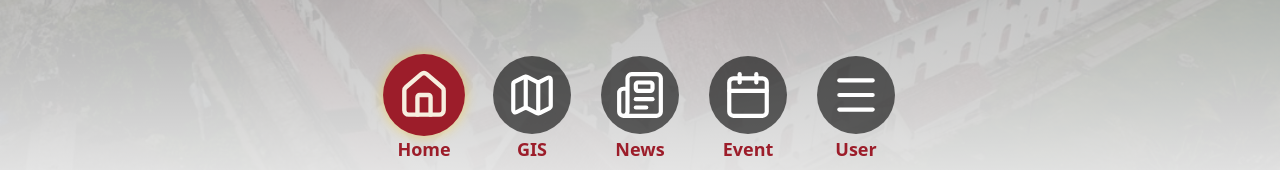
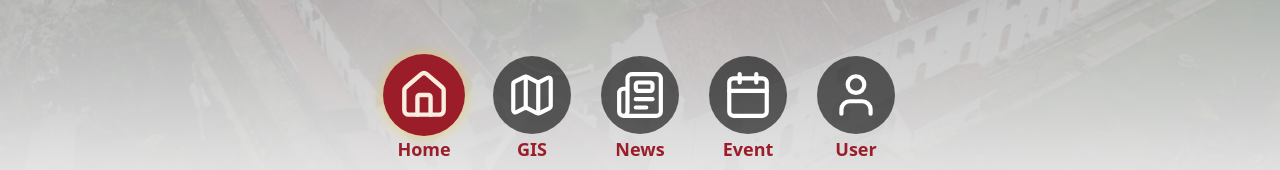
Before and after one commit to dhiyaulhaqaslam/maeki-project, a React (Vite) app: page / in a window 1280 px wide. Shown: the part 611-781 px from the top of the page. Built offline with nearby package versions, Linux system fonts and the light colour scheme.

Commit message:
Changing Menu Icon -> User Icon

```diff
--- a/src/components/BottomNav.tsx
+++ b/src/components/BottomNav.tsx
@@ -1,5 +1,5 @@
 import { useState } from "react";
-import { Home, Map, Newspaper, Calendar, Menu } from "lucide-react";
+import { Home, Map, Newspaper, Calendar, User } from "lucide-react";
 import { NavLink, Link } from "react-router-dom";
 import { motion, AnimatePresence } from "framer-motion";
 
@@ -162,7 +162,7 @@ export default function BottomNav() {
                             }
             `}
                     >
-                        <Menu className="w-[24px] h-[24px] md:min-w-[36px] md:min-h-[36px] lg:min-w-[48px] lg:min-h-[48px] xl:min-w-[50px] xl:min-h-[50px]" />
+                        <User className="w-[24px] h-[24px] md:min-w-[36px] md:min-h-[36px] lg:min-w-[48px] lg:min-h-[48px] xl:min-w-[50px] xl:min-h-[50px]" />
                     </div>
                     <span className="mt-[2px] text-[clamp(18px,1.6vw,12px)] text-[#9C1D2A] font-semibold">
                         User
```
